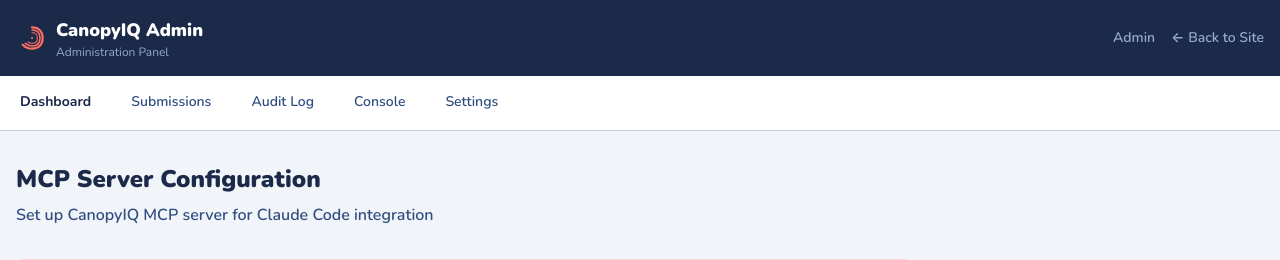
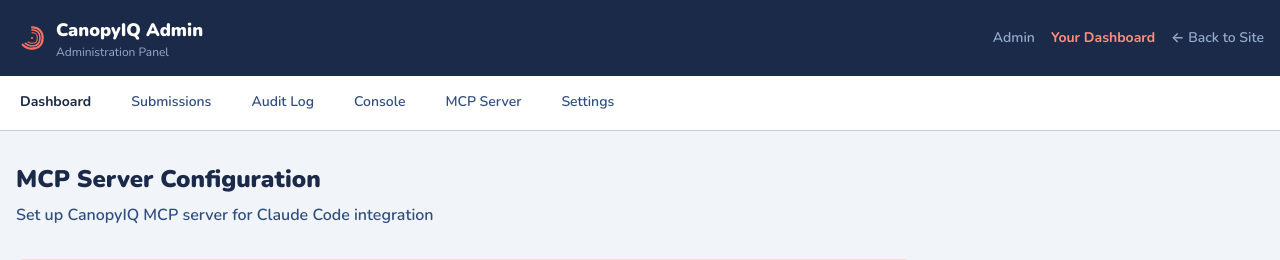
Before and after one commit to amacisaac222/sandbox_canopy, a FastAPI app: template canopyiq_site/templates/admin_mcp.html in a window 1280 px wide. Shown: the top 260 px of the page. Run offline with FastAPI, Linux system fonts and the light colour scheme; the template is opened without the code that fills it: most values are stand-ins (such as "Sample title", 1, 10 or a date in 2020); some libraries are stand-ins or nearby versions.

Commit message:
Fix admin navigation to include dashboard and MCP server links
- Add "Your Dashboard" link to admin header for easy access to user dashboard
- Add "MCP Server" tab to admin navigation menu
- Improve navigation flow between admin and user areas
- Use consistent coral theming for dashboard link

🤖 Generated with [Claude Code](https://claude.ai/code)

Co-Authored-By: Claude <noreply@anthropic.com>

```diff
--- a/canopyiq_site/templates/admin_base.html
+++ b/canopyiq_site/templates/admin_base.html
@@ -93,6 +93,7 @@
           <div class="text-sm text-navy-300 font-semibold">
             {{ user.name if user else "Admin" }}
           </div>
+          <a href="/dashboard" class="text-coral-400 hover:text-coral-300 transition text-sm font-bold">Your Dashboard</a>
           <a href="/" class="text-navy-300 hover:text-coral-500 transition text-sm font-semibold">← Back to Site</a>
         </div>
       </div>
@@ -114,6 +115,9 @@
         </a>
         <a href="/admin/console" class="border-b-2 border-transparent hover:border-coral-500 transition-colors px-1 py-4 text-sm font-semibold text-navy-600 hover:text-coral-500 {% if '/admin/console' in request.url.path %}border-coral-500 text-coral-500{% endif %}">
           Console
+        </a>
+        <a href="/admin/mcp" class="border-b-2 border-transparent hover:border-coral-500 transition-colors px-1 py-4 text-sm font-semibold text-navy-600 hover:text-coral-500 {% if '/admin/mcp' in request.url.path %}border-coral-500 text-coral-500{% endif %}">
+          MCP Server
         </a>
         <a href="/admin/settings" class="border-b-2 border-transparent hover:border-coral-500 transition-colors px-1 py-4 text-sm font-semibold text-navy-600 hover:text-coral-500 {% if '/admin/settings' in request.url.path %}border-coral-500 text-coral-500{% endif %}">
           Settings
```
